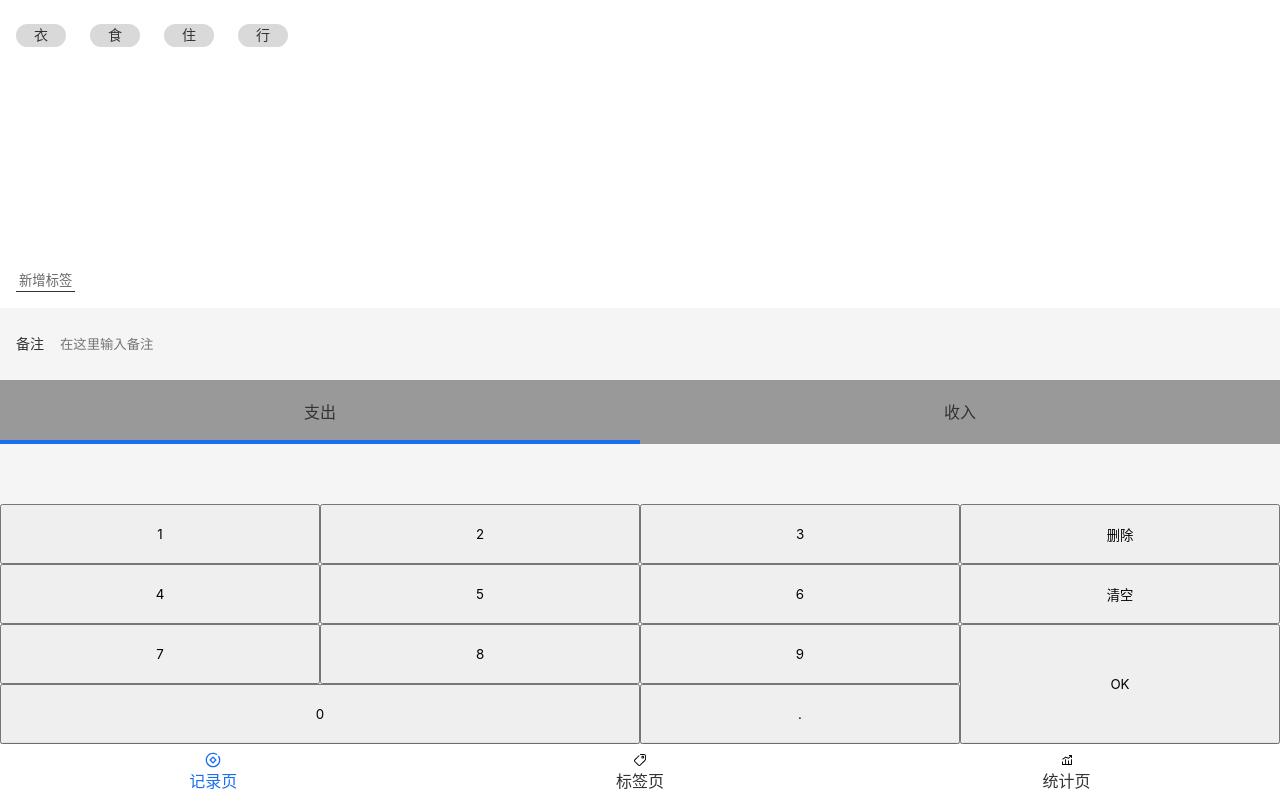
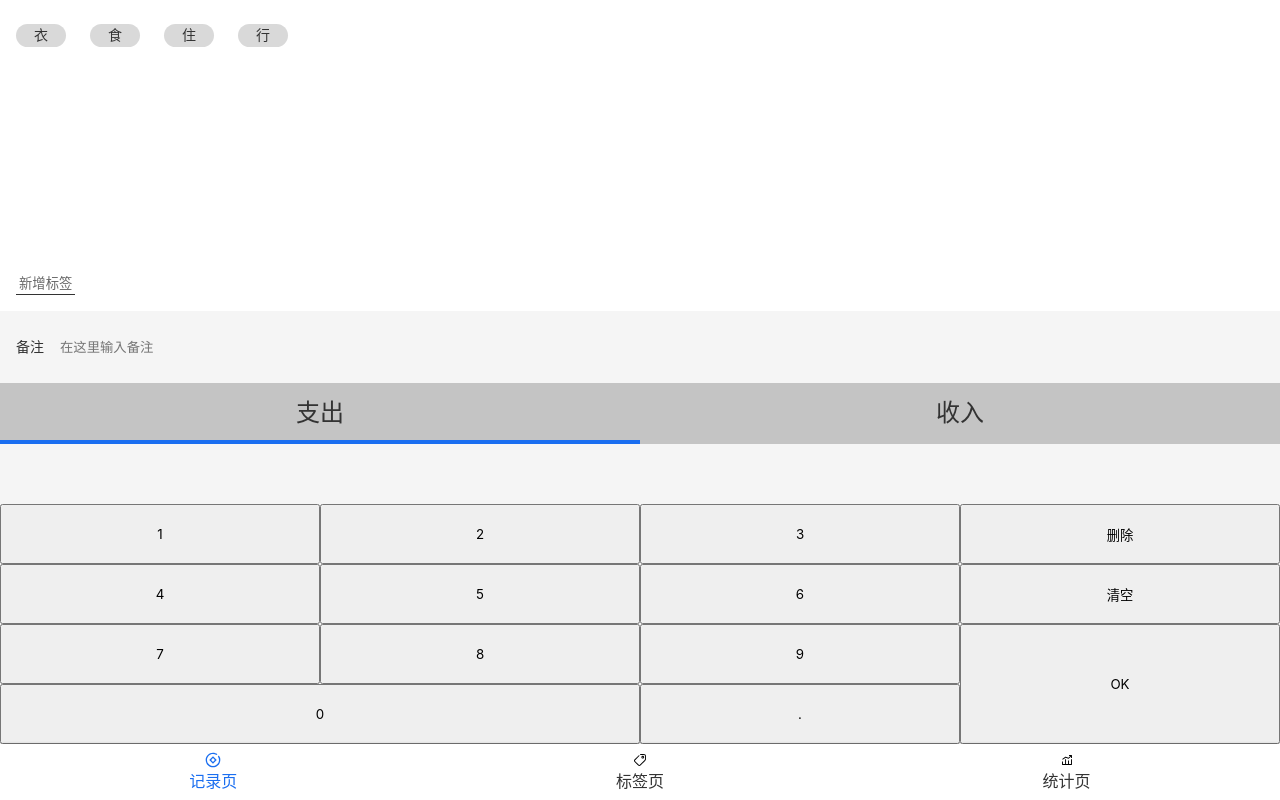
Before and after one commit to zheng013/morney-r, a React app: page /record in a window 1280 px wide. Built offline with nearby package versions, Linux system fonts and the light colour scheme.

Commit message:
优化调整Category组件的样式

```diff
--- a/src/components/money/Category.tsx
+++ b/src/components/money/Category.tsx
@@ -2,14 +2,13 @@ import React, { useState } from "react";
 import styled from "styled-components";
 
 const CategoryWrapper = styled.section`
-  height: 64px;
-  background: #999;
-  vertical-align: center; /*垂直居中*/
-  line-height: 64px;
+  background: #c4c4c4;
+  font-size: 24px;
   > ul {
     display: flex;
     > li {
       width: 50%;
+      padding: 16px 0;
       text-align: center;
       position: relative;
       &.selected::before {
```
